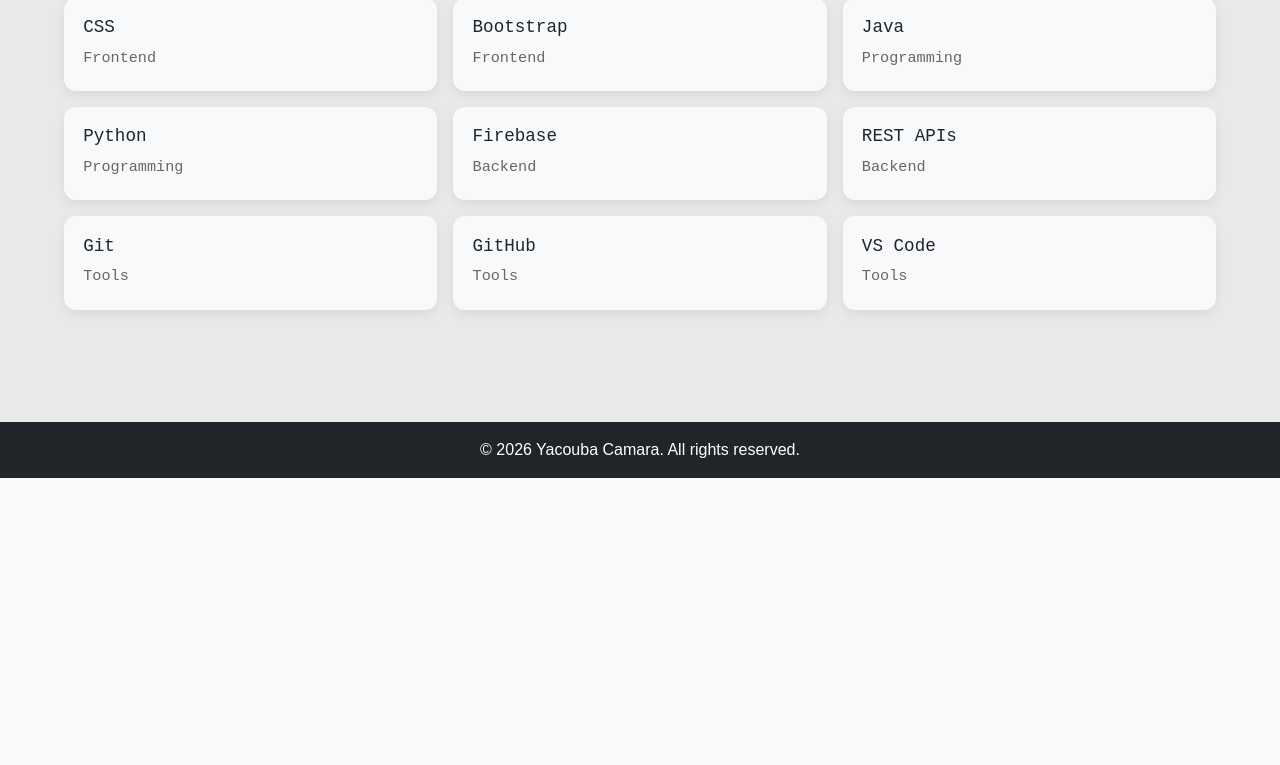
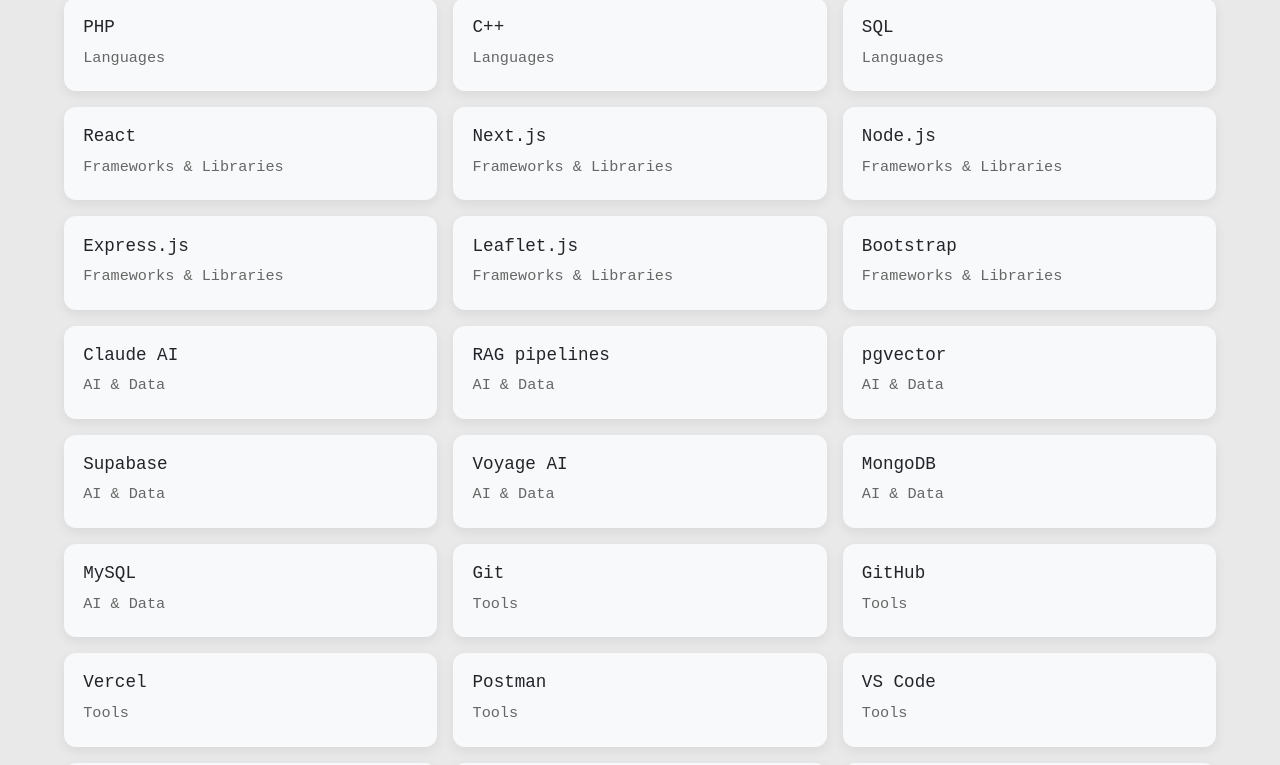
Before and after one commit to YacoubaCamara/portfolio, a React (Vite) app: page /about in a window 1280 px wide. Shown: the part 1059-1824 px from the top of the page. Before the commit the page ends 1537 px from the top, so only its background shows below. Built offline with nearby package versions, Linux system fonts and the light colour scheme; no server answers.

Commit message:
update: expand skills section with languages, AI/data, and tools

```diff
--- a/src/pages/About.jsx
+++ b/src/pages/About.jsx
@@ -2,19 +2,39 @@ import { useState } from "react";
 
 function About() {
   const skills = [
-    { name: "React", category: "Frontend" },
-    { name: "JavaScript", category: "Frontend" },
-    { name: "HTML", category: "Frontend" },
-    { name: "CSS", category: "Frontend" },
-    { name: "Bootstrap", category: "Frontend" },
-    { name: "Java", category: "Programming" },
-    { name: "Python", category: "Programming" },
-    { name: "Firebase", category: "Backend" },
-    { name: "REST APIs", category: "Backend" },
-    { name: "Git", category: "Tools" },
-    { name: "GitHub", category: "Tools" },
-    { name: "VS Code", category: "Tools" },
-  ];
+  { name: "JavaScript", category: "Languages" },
+  { name: "Python", category: "Languages" },
+  { name: "Java", category: "Languages" },
+  { name: "PHP", category: "Languages" },
+  { name: "C++", category: "Languages" },
+  { name: "SQL", category: "Languages" },
+
+  { name: "React", category: "Frameworks & Libraries" },
+  { name: "Next.js", category: "Frameworks & Libraries" },
+  { name: "Node.js", category: "Frameworks & Libraries" },
+  { name: "Express.js", category: "Frameworks & Libraries" },
+  { name: "Leaflet.js", category: "Frameworks & Libraries" },
+  { name: "Bootstrap", category: "Frameworks & Libraries" },
+
+  { name: "Claude AI", category: "AI & Data" },
+  { name: "RAG pipelines", category: "AI & Data" },
+  { name: "pgvector", category: "AI & Data" },
+  { name: "Supabase", category: "AI & Data" },
+  { name: "Voyage AI", category: "AI & Data" },
+  { name: "MongoDB", category: "AI & Data" },
+  { name: "MySQL", category: "AI & Data" },
+
+  { name: "Git", category: "Tools" },
+  { name: "GitHub", category: "Tools" },
+  { name: "Vercel", category: "Tools" },
+  { name: "Postman", category: "Tools" },
+  { name: "VS Code", category: "Tools" },
+  { name: "Wireshark", category: "Tools" },
+  { name: "Docker", category: "Tools" },
+  { name: "Suricata", category: "Tools" },
+  { name: "IntelliJ", category: "Tools" },
+
+];
 
   const [searchTerm, setSearchTerm] = useState("");
   const [selectedCategory, setSelectedCategory] = useState("All");
```
